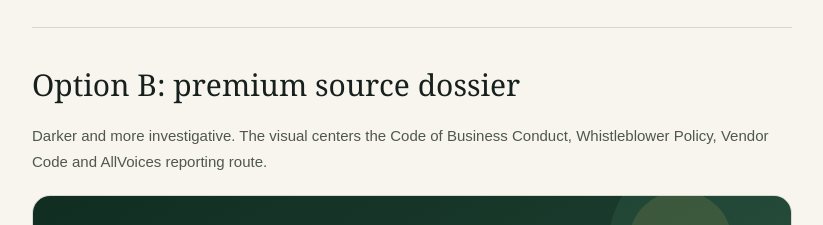
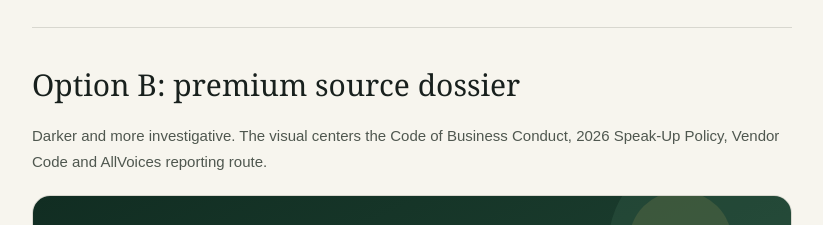
Before and after one commit to Decentralized-Rob/solar-consumer-research, a Next.js app: page /companies/sunrun/ethics-compliance/preview-images in a window 1280 px wide. Shown: the part 1220-1445 px from the top of the page, without its empty margins (228-1051 px from the left). Built offline with nearby package versions, Linux system fonts and the light colour scheme.

Commit message:
fix: align remaining Sunrun ethics policy labels and review metadata

```diff
--- a/app/companies/sunrun/ethics-compliance/preview-images/page.tsx
+++ b/app/companies/sunrun/ethics-compliance/preview-images/page.tsx
@@ -52,7 +52,7 @@ export default function SunrunEthicsImagePreviewPage() {
 
       <section className="info-section">
         <h2>Option B: premium source dossier</h2>
-        <p>Darker and more investigative. The visual centers the Code of Business Conduct, Whistleblower Policy, Vendor Code and AllVoices reporting route.</p>
+        <p>Darker and more investigative. The visual centers the Code of Business Conduct, 2026 Speak-Up Policy, Vendor Code and AllVoices reporting route.</p>
         <div style={optionStyle}>
           <Image
             src="/sunrun/ethics-hero-option-b.svg"
```
